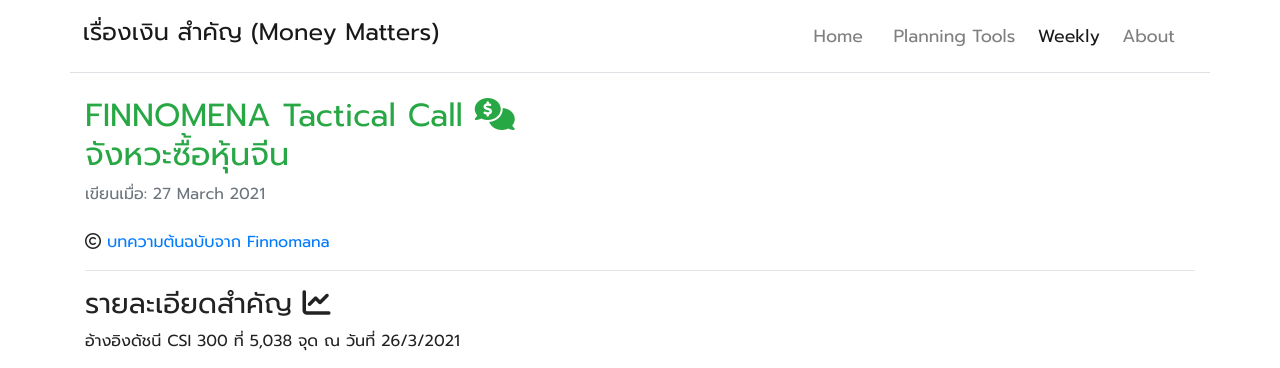
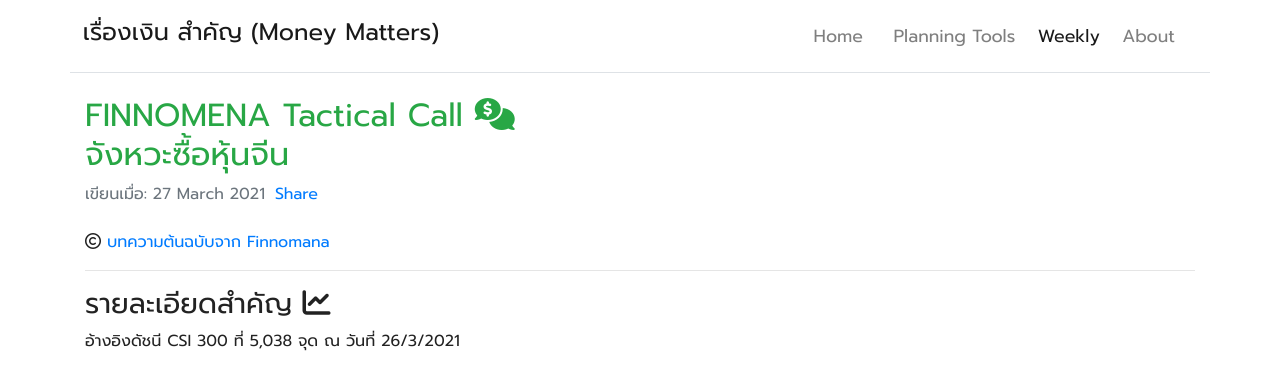
Before and after one commit to moneysart/moneysart.github.io, a Jekyll site: the page built from weekly/_posts/2021-03-27-tactical-csi300.md, in a window 1280 px wide. Shown: the top 368 px of the page. Built offline with Jekyll 4.4.1, drawn with Linux system fonts in a browser that asks for light colours; nearby versions of some CDN libraries.

Commit message:
add FB Share button

```diff
--- a/_layouts/weekly.html
+++ b/_layouts/weekly.html
@@ -12,7 +12,13 @@ layout: base
             {{title_lines[0]}} <i class="fas fa-comments-dollar"></i> <br>
             {{title_lines[1]}}
         </h2>
-        <p class="text-muted py-0 my-0">เขียนเมื่อ: {{ page.date | date_to_long_string }}</p>
+        <p class="text-muted py-0 my-0">
+            เขียนเมื่อ: {{ page.date | date_to_long_string }}
+            <span class="fb-share-button ml-1" data-href="{{ page.canonical_url | prepend: site.base_canonical }}"
+                data-layout="button" data-size="small"><a target="_blank"
+                    href="{{ page.canonical_url | prepend: site.base_canonical }}"
+                    class="fb-xfbml-parse-ignore">Share</a></span>
+        </p>
     </div>
 
 
```
